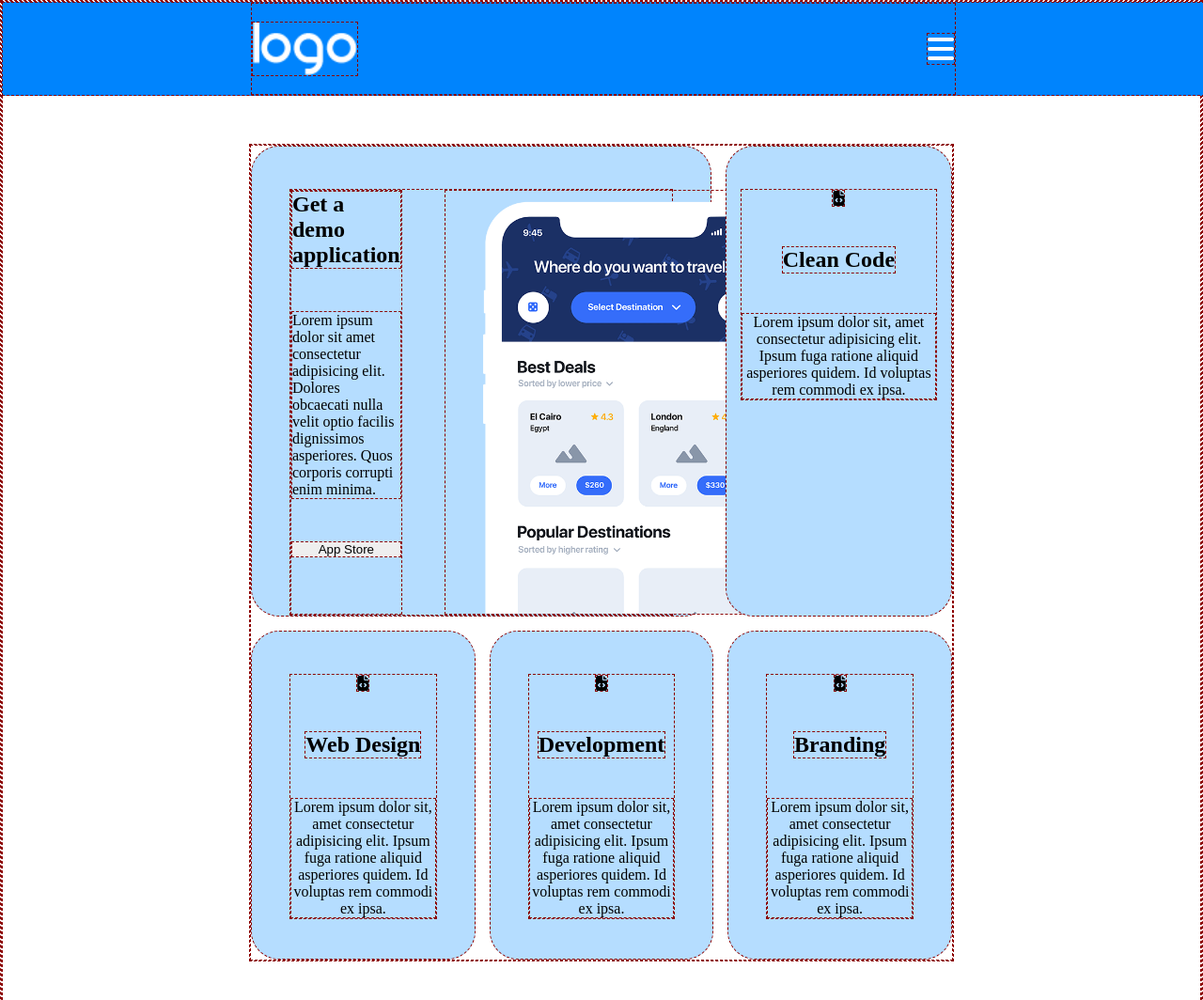
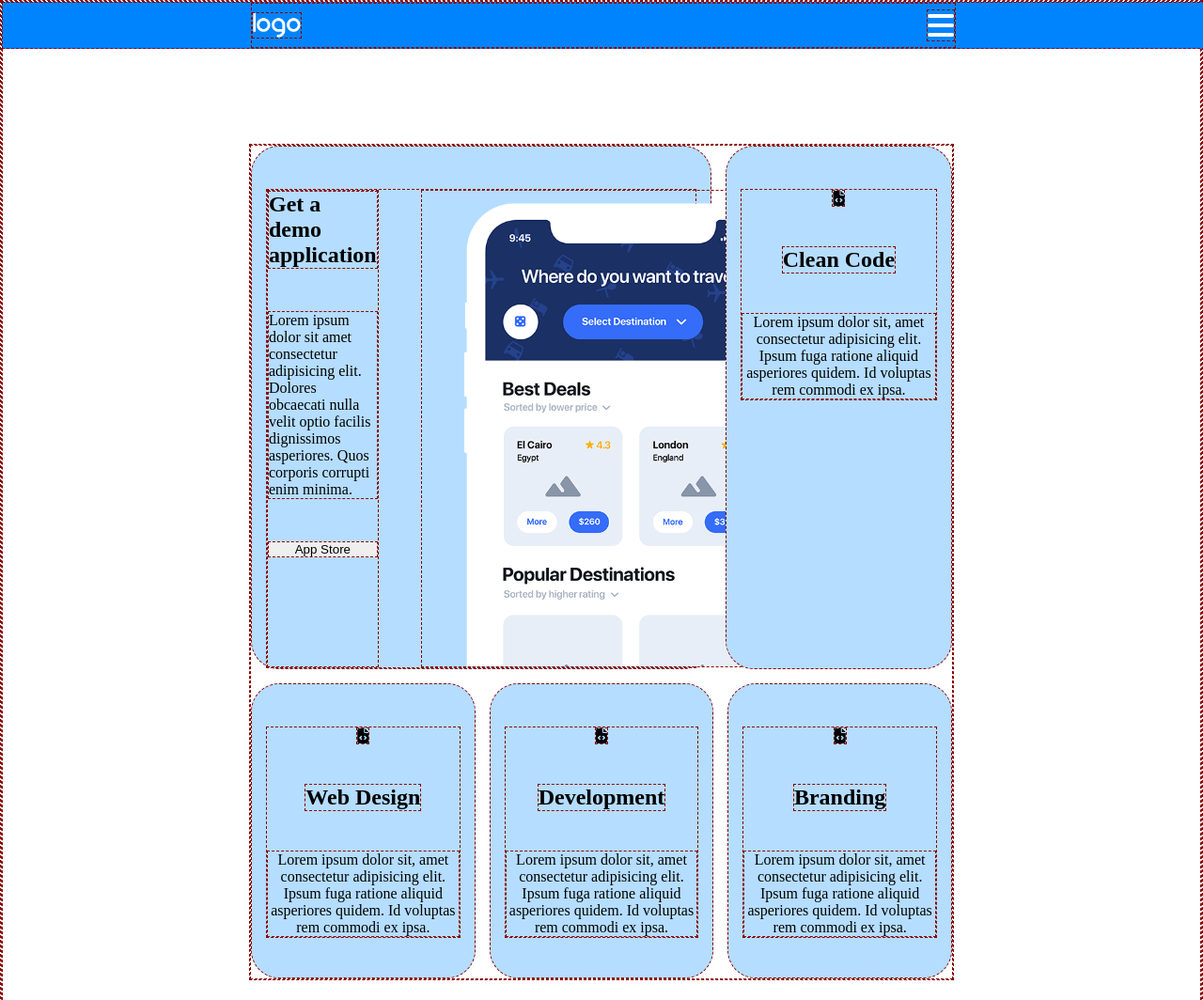
Before and after one commit to soniagaber/htmlcss-responsive-layout, a plain HTML site: page index.html in a window 1280 px wide. Shown: the top 1064 px of the page at 94% size. Drawn offline with Linux system fonts and the light colour scheme.

Commit message:
cambiata altezza navbar a desktop

```diff
--- a/css/style.css
+++ b/css/style.css
@@ -270,10 +270,13 @@ footer p{
         gap: 15px;
     }
 
+    #flex-header .riquadro-header{
+        padding-left: 15px;
+        padding-right: 15px;
+    }
+
     #flex-header .riquadro-header:nth-of-type(2){
         width: calc(100% / 3 - (15px /2));
-        padding-left: 15px;
-        padding-right: 15px;
     }
 
     #flex-header .riquadro-header:first-of-type{
@@ -321,12 +324,20 @@ footer p{
         margin-right: auto;
     }
 
+    nav{
+        height: 50px;}
+
     #flex-header{
         width: 100%;
         display: flex;
         flex-direction: row;
         flex-wrap: wrap;
         gap: 15px;
+    }
+
+    #flex-header .riquadro-header{
+        padding-left: 15px;
+        padding-right: 15px;
     }
 
     #flex-header .riquadro-header:nth-of-type(2){
```
